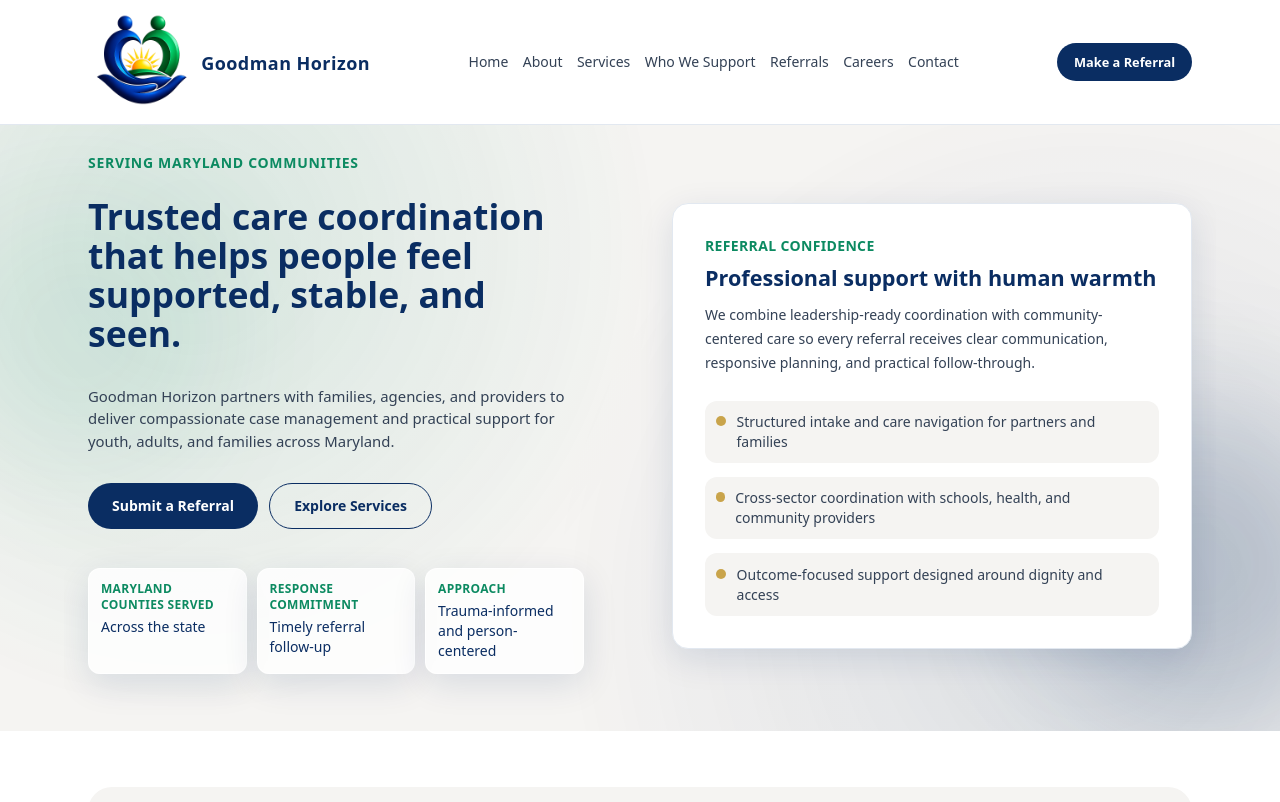
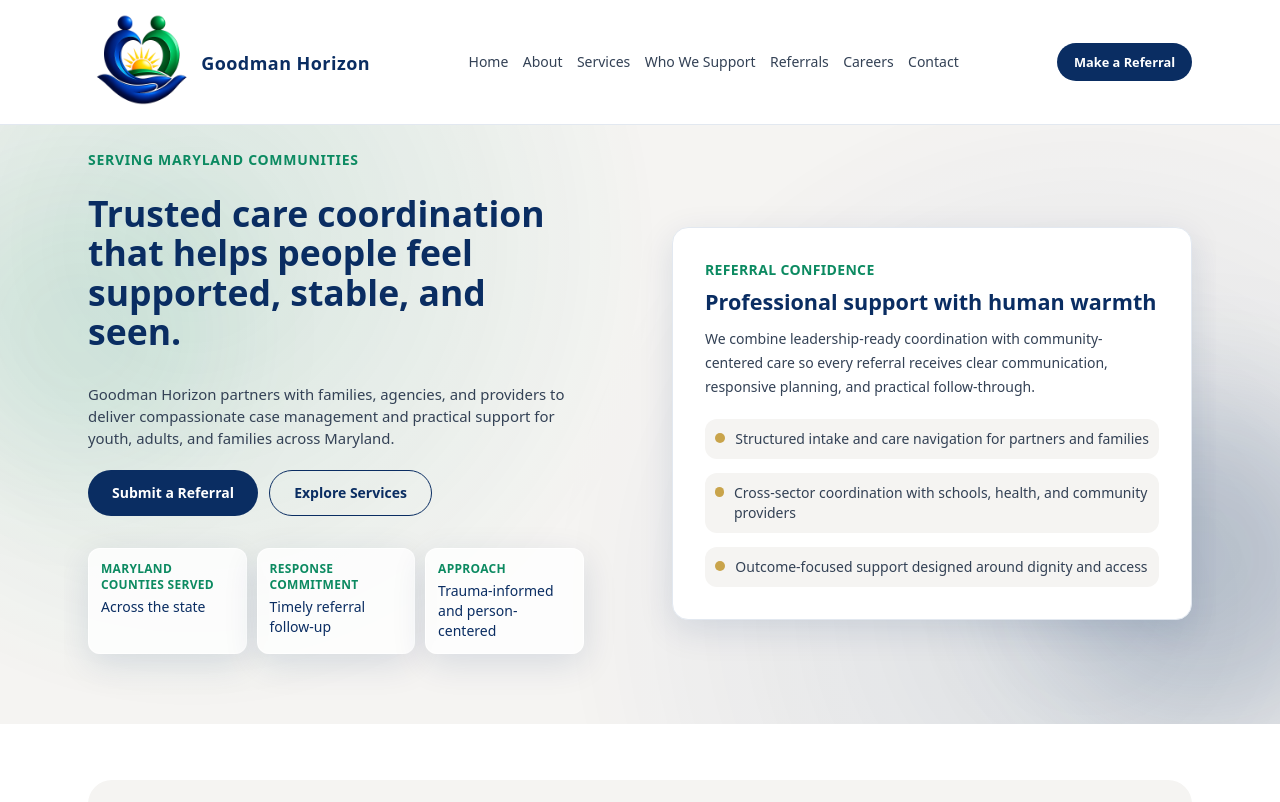
Before and after one commit to EricGoodmanD/Goodman-Horizon, a Next.js app: page / in a window 1280 px wide. Shown: the top 802 px of the page. Built offline with nearby package versions, Linux system fonts and the light colour scheme.

Commit message:
Tighten laptop hero spacing and card sizing

```diff
--- a/app/globals.css
+++ b/app/globals.css
@@ -61,10 +61,10 @@ body {
 
   .laptop-hero-shell {
     grid-template-columns: minmax(0, 1.03fr) minmax(0, 0.97fr);
-    min-height: 24.5rem;
+    min-height: 23.6rem;
     gap: 1.35rem;
-    padding-top: 1.95rem;
-    padding-bottom: 2.2rem;
+    padding-top: 1.8rem;
+    padding-bottom: 1.9rem;
     align-items: center;
     overflow: hidden;
   }
@@ -87,24 +87,24 @@ body {
   }
 
   .laptop-hero-actions {
-    margin-top: 0.8rem;
+    margin-top: 0.45rem;
     gap: 0.7rem;
-    transform: translateY(-13px);
+    transform: translateY(-24px);
   }
 
   .laptop-hero-stats {
-    margin-top: 0.65rem;
+    margin-top: 0.25rem;
     gap: 0.6rem;
-    transform: translateY(-22px);
+    transform: translateY(-40px);
   }
 
   .laptop-hero-card {
-    max-width: 24.5rem;
-    padding: 1rem;
+    max-width: 23.25rem;
+    padding: 0.88rem;
     margin-left: auto;
     margin-right: auto;
     width: 100%;
-    transform: translateY(-1rem);
+    transform: translateY(-1.15rem);
   }
 
   .laptop-hero-card-title {
@@ -113,11 +113,11 @@ body {
   }
 
   .laptop-hero-card-points {
-    margin-top: 1.6rem;
+    margin-top: 1.25rem;
   }
 
   .laptop-hero-card-point {
-    padding: 0.7rem;
+    padding: 0.62rem;
     gap: 0.65rem;
   }
 
```
